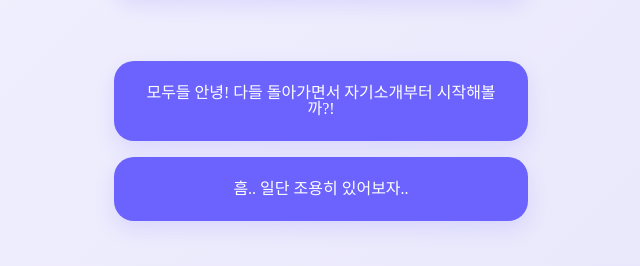
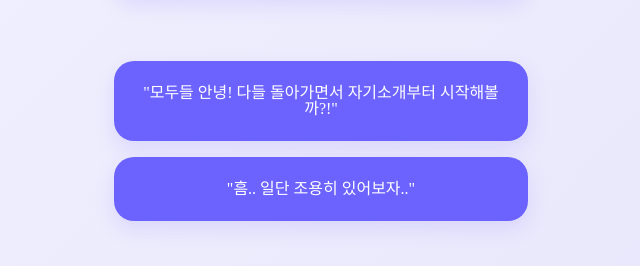
Before and after one commit to parkdasom0214/study-mbti, a plain HTML site: page question-1.html in a window 1280 px wide. Shown: the part 333-599 px from the top of the page, 319-959 px from the left. Drawn offline with Linux system fonts and the light colour scheme.

Commit message:
html - 질문 텍스트 수정

```diff
--- a/question-1.html
+++ b/question-1.html
@@ -18,8 +18,8 @@
 
         <section class="answer-box">
             <h2 class="sr-only">답변 선택</h2>
-            <a href="./question-2.html" data-value="E">모두들 안녕! 다들 돌아가면서 자기소개부터 시작해볼까?!</a>
-            <a href="./question-2.html" data-value="I">흠.. 일단 조용히 있어보자..</a>
+            <a href="./question-2.html" data-value="E">"모두들 안녕! 다들 돌아가면서 자기소개부터 시작해볼까?!"</a>
+            <a href="./question-2.html" data-value="I">"흠.. 일단 조용히 있어보자.."</a>
         </section>
 
         <p>1/4</p>
```
Also changed, not shown: question-2.html (+2 -2 lines), question-3.html (+1 -1 lines).
